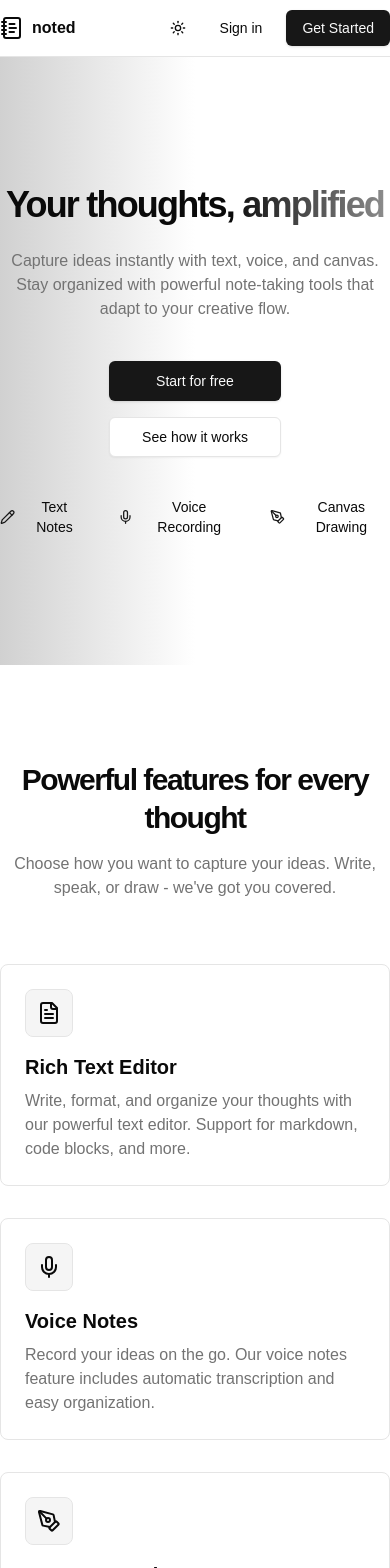
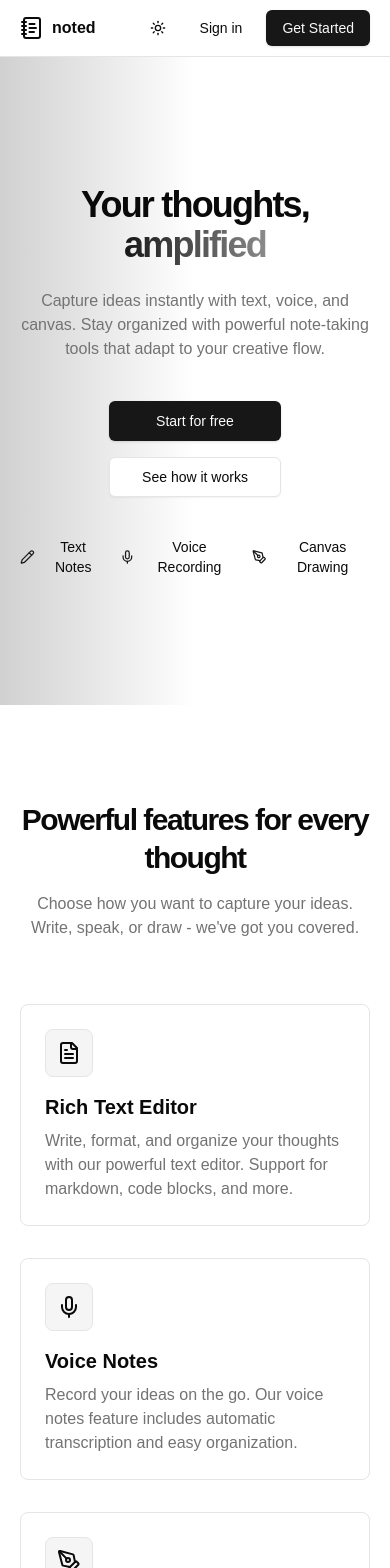
Before and after one commit to cedricahenkorah/noted, a Next.js app in the folder web/: page / in a window 390 px wide. Shown: the top 1568 px of the page. Built offline with nearby package versions, Linux system fonts and the light colour scheme.

Commit message:
fix: added padding between sides on the landing page

```diff
--- a/web/components/cta-section.tsx
+++ b/web/components/cta-section.tsx
@@ -8,7 +8,7 @@ import { Button } from "@/components/ui/button";
 export function CTASection() {
   return (
     <section className="border-t">
-      <div className="container mx-auto py-24 md:py-32">
+      <div className="container mx-auto py-24 md:py-32 px-5 lg:px-0">
         <motion.div
           initial={{ opacity: 0, y: 20 }}
           whileInView={{ opacity: 1, y: 0 }}
--- a/web/components/features-section.tsx
+++ b/web/components/features-section.tsx
@@ -28,7 +28,7 @@ export function FeaturesSection() {
   return (
     <section
       id="features"
-      className="container mx-auto space-y-16 py-24 md:py-32 lg:py-40"
+      className="container mx-auto space-y-16 py-24 md:py-32 lg:py-40 px-5 lg:px-0"
     >
       <div className="mx-auto text-center md:max-w-[58rem]">
         <h2 className="text-3xl font-bold leading-tight tracking-tighter md:text-5xl lg:leading-[1.1]">
--- a/web/components/hero-section.tsx
+++ b/web/components/hero-section.tsx
@@ -10,7 +10,7 @@ export function HeroSection() {
   return (
     <div className="relative">
       <div className="absolute inset-0 bg-gradient-to-r from-primary/20 via-background to-background" />
-      <div className="container relative mx-auto">
+      <div className="container relative mx-auto px-5 lg:px-0">
         <div className="flex flex-col items-center justify-center space-y-10 py-32 text-center md:py-36 lg:py-40">
           <motion.div
             initial={{ opacity: 0, y: 20 }}
@@ -49,16 +49,18 @@ export function HeroSection() {
             initial={{ opacity: 0, y: 20 }}
             animate={{ opacity: 1, y: 0 }}
             transition={{ duration: 0.5, delay: 0.4 }}
-            className="flex justify-center gap-8"
+            className="flex justify-center gap-4 lg:gap-8"
           >
             <div className="flex items-center space-x-2">
               <Pencil className="h-4 w-4 text-primary" />
               <span className="text-sm">Text Notes</span>
             </div>
+
             <div className="flex items-center space-x-2">
               <Mic className="h-4 w-4 text-primary" />
               <span className="text-sm">Voice Recording</span>
             </div>
+
             <div className="flex items-center space-x-2">
               <PenTool className="h-4 w-4 text-primary" />
               <span className="text-sm">Canvas Drawing</span>
--- a/web/components/site-footer.tsx
+++ b/web/components/site-footer.tsx
@@ -25,7 +25,7 @@ const footerLinks = {
 export function SiteFooter() {
   return (
     <footer className="border-t">
-      <div className="container mx-auto grid gap-8 py-16 md:grid-cols-2 lg:grid-cols-4">
+      <div className="container mx-auto grid gap-8 py-16 md:grid-cols-2 lg:grid-cols-4 px-5 lg:px-0">
         <div className="space-y-4">
           <Link href="/" className="flex items-center space-x-2">
             <NotebookText className="h-6 w-6" />
@@ -87,7 +87,7 @@ export function SiteFooter() {
       </div>
 
       <div className="border-t">
-        <div className="container mx-auto flex flex-col gap-4 py-6 text-center text-sm text-muted-foreground md:flex-row md:justify-between">
+        <div className="container mx-auto flex flex-col gap-4 py-6 px-5 lg:px-0 text-center text-sm text-muted-foreground md:flex-row md:justify-between">
           <p>© {new Date().getFullYear()} noted. All rights reserved.</p>
           <p>
             Crafted by{" "}
--- a/web/components/site-navbar.tsx
+++ b/web/components/site-navbar.tsx
@@ -6,7 +6,7 @@ import { Button } from "./ui/button";
 export function SiteNavbar() {
   return (
     <header className="sticky top-0 z-50 w-full border-b bg-background/95 backdrop-blur supports-[backdrop-filter]:bg-background/60">
-      <div className="container mx-auto flex h-14 items-center">
+      <div className="container mx-auto flex h-14 items-center px-5 lg:px-0">
         <div className="mr-4 flex">
           <Link href="/" className="mr-6 flex items-center space-x-2">
             <NotebookText className="h-6 w-6" />
--- a/web/components/testimonials-section.tsx
+++ b/web/components/testimonials-section.tsx
@@ -26,7 +26,7 @@ const testimonials = [
 
 export function TestimonialsSection() {
   return (
-    <section className="container mx-auto py-24 md:py-32">
+    <section className="container mx-auto py-24 md:py-32 px-5 lg:px-0">
       <div className="mx-auto text-center md:max-w-[58rem]">
         <h2 className="text-3xl font-bold leading-tight tracking-tighter md:text-5xl lg:leading-[1.1]">
           Loved by creators worldwide
```
